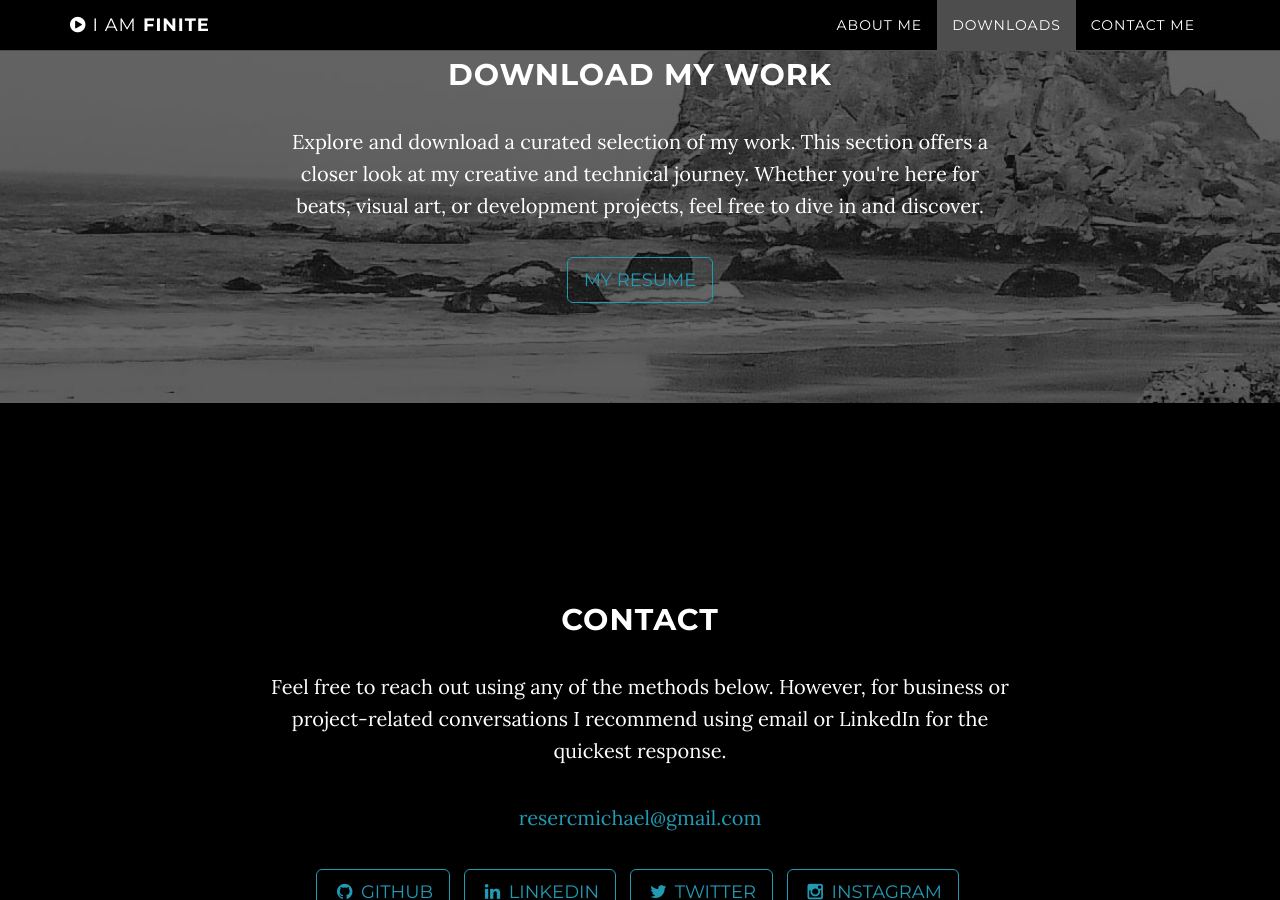
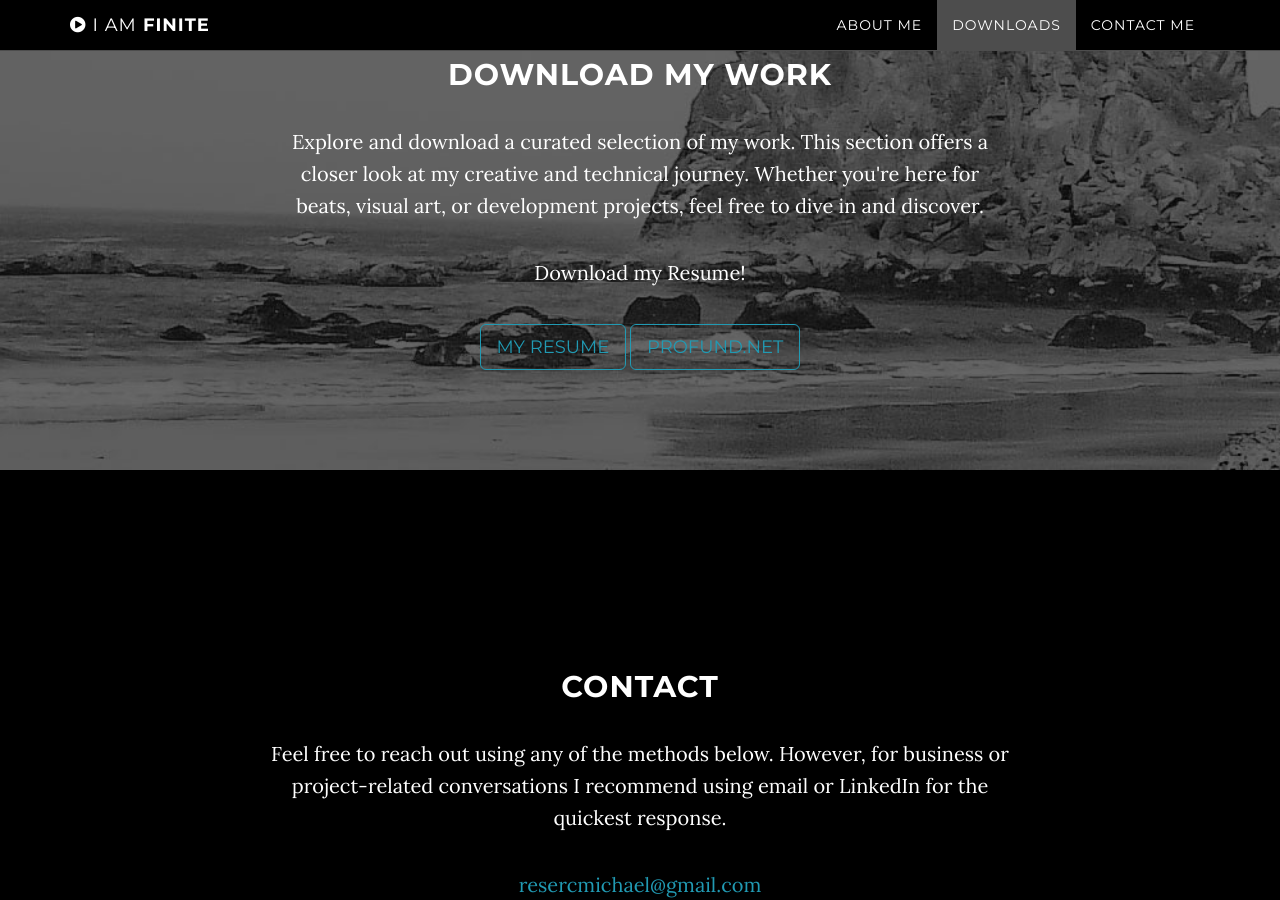
Before and after one commit to I-Am-Finite/I-Am-Finite.github.io, a Jekyll site: the page built from index.html, in a window 1280 px wide and 900 px high, scrolled down 2091 px. Built offline with Jekyll 4.4.1, drawn with Linux system fonts in a browser that asks for light colours.

Commit message:
Updated Portfolio and Resume Section

```diff
--- a/_includes/download.html
+++ b/_includes/download.html
@@ -7,7 +7,9 @@
                     <p>
                         Explore and download a curated selection of my work. This section offers a closer look at my creative and technical journey. Whether you're here for beats, visual art, or development projects, feel free to dive in and discover.
                     </p>
+                    <p>Download my Resume!</p>
                     <a href="Michael-Reser-Resume.pdf" class="btn btn-default btn-lg download">My Resume</a>
+                    <a href="https://Profund.net" class="btn btn-default btn-lg download"> Profund.net</a>
                 </div>
             </div>
         </div>
```
Also changed, not shown: 1 other file.
